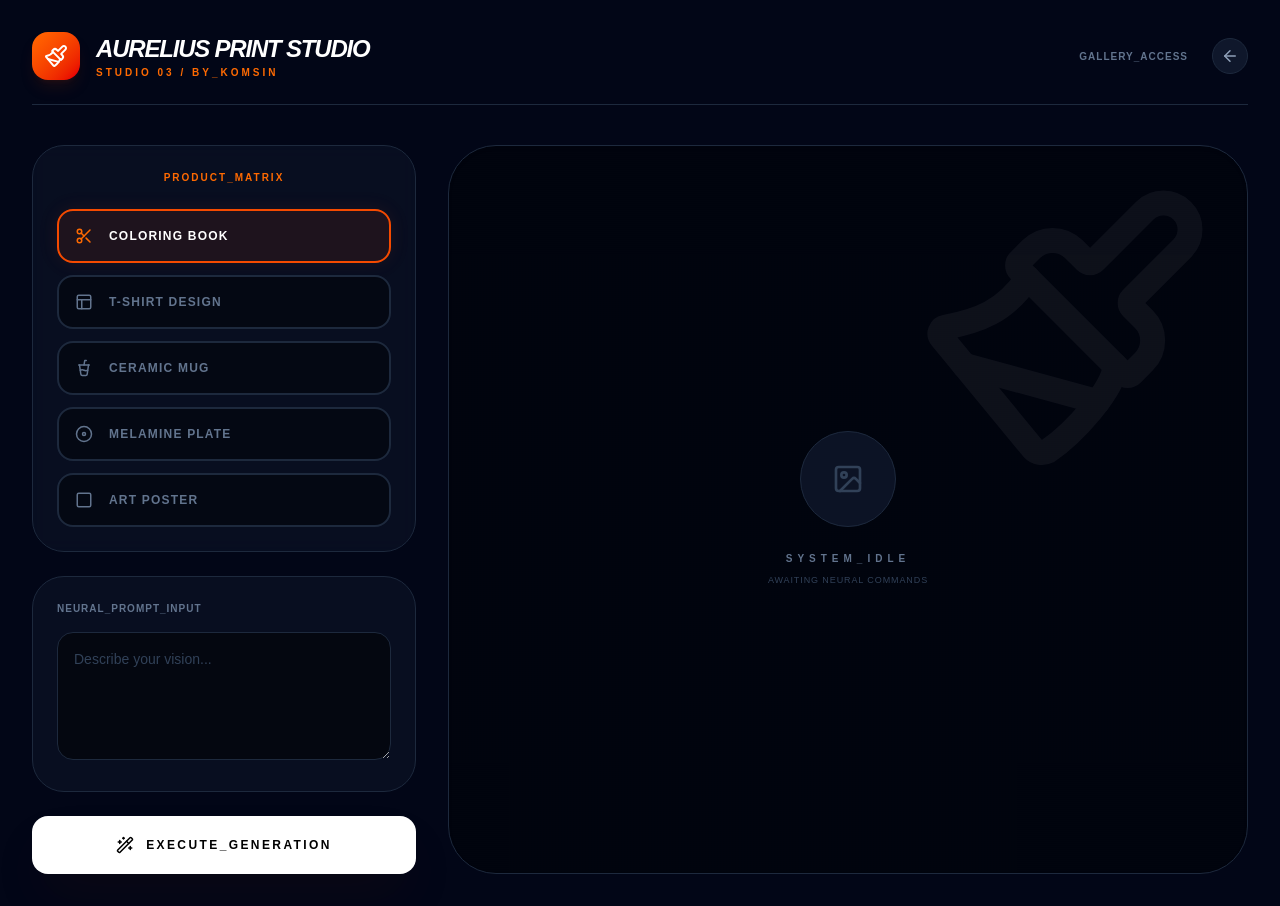
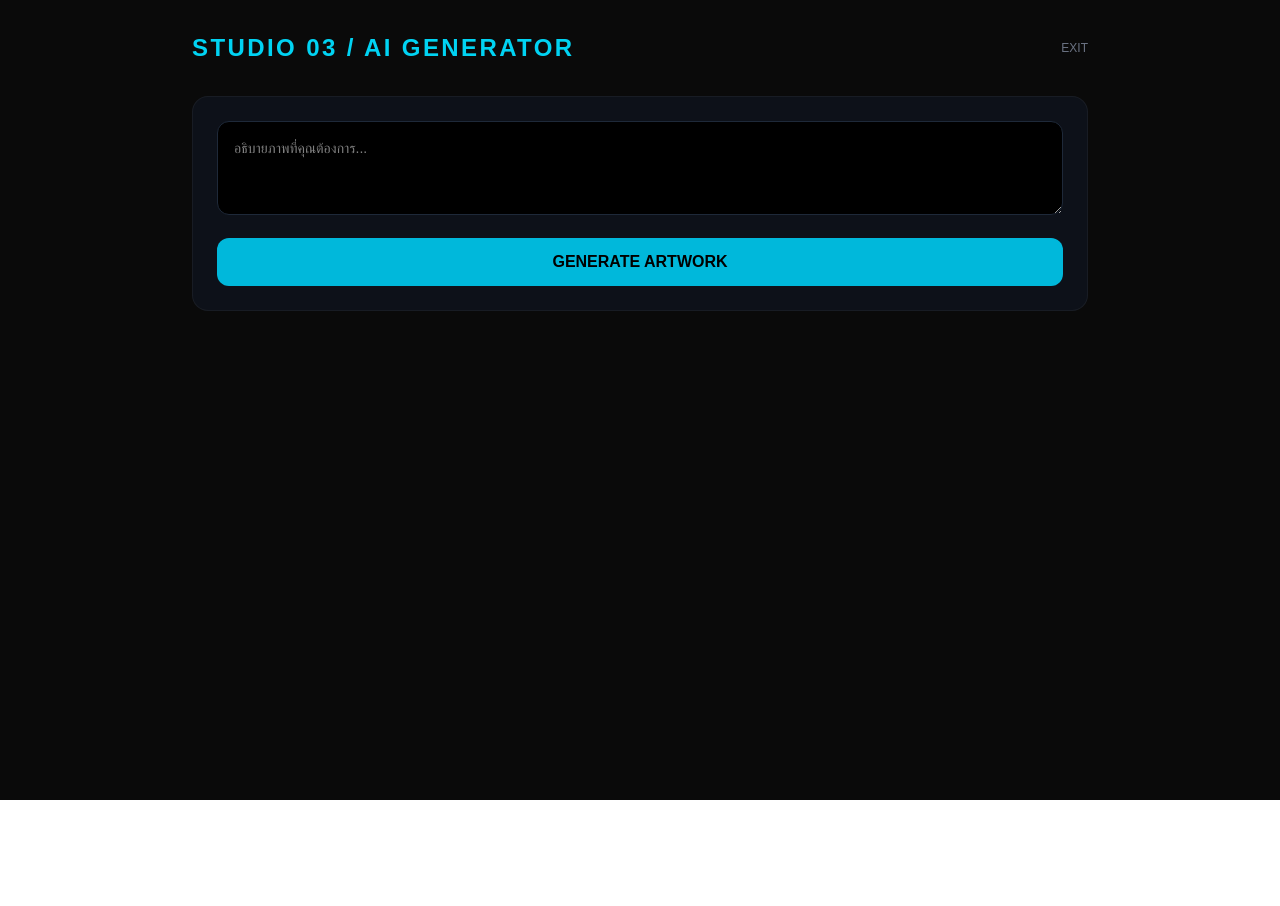
Before and after one commit to komsin1963/aurelius-studio, a Next.js app: page /studio3 in a window 1280 px wide. After the commit the page ends 800 px from the top, so only its background shows below. Built offline with nearby package versions, Linux system fonts and the light colour scheme.

Commit message:
Activate Auto Gallery System

```diff
--- a/app/studio3/page.tsx
+++ b/app/studio3/page.tsx
@@ -1,166 +1,95 @@
-'use client';
+"use client";
 
-import { useState } from 'react';
-import { createClient } from '@supabase/supabase-js';
-import { Paintbrush, Printer, Download, Image as ImageIcon, Loader2, Scissors, Square, Layout, Wand2, CupSoda, Disc, ArrowLeft } from 'lucide-react';
-import Link from 'next/link';
+import { useState } from "react";
+import Link from "next/link";
 
-// ในส่วนของ UI ให้เพิ่มโค้ดนี้
-<Link href="/" className="text-blue-500 underline">
-  ⬅️ กลับหน้าหลัก
-</Link>
-// --- CONFIGURATION ---
-const supabaseUrl = 'https://sriunfblgxorzzvzmpmf.supabase.co';
-const supabaseKey = 'eyJhbGciOiJIUzI1NiIsInR5cCI6IkpXVCJ9.eyJpc3MiOiJzdXBhYmFzZSIsInJlZiI6InNyaXVuZmJsZ3hvcnp6dnptcG1mIiwicm9sZSI6ImFub24iLCJpYXQiOjE3MzY2ODY0MzIsImV4cCI6MjA1MjI2MjQzMn0.sb_publishable_jaw_05elpxOUk4oAjvKy7g_ZQoQ-BeU';
-const supabase = createClient(supabaseUrl, supabaseKey);
+export default function Studio3() {
+  const [prompt, setPrompt] = useState("");
+  const [image, setImage] = useState<string | null>(null);
+  const [loading, setLoading] = useState(false);
+  const [saving, setSaving] = useState(false);
 
-export default function Studio3Page() {
-  const [prompt, setPrompt] = useState('');
-  const [mode, setMode] = useState('coloring');
-  const [isGenerating, setIsGenerating] = useState(false);
-  const [generatedImageUrl, setGeneratedImageUrl] = useState('');
+  // ฟังก์ชันเจนภาพ
+  const generateImage = async () => {
+    setLoading(true);
+    // ตรงนี้คือส่วนเดิมที่คุณใช้เชื่อมต่อกับ Replicate/AI ของคุณ
+    // สมมติว่าได้ url กลับมาเป็น output
+    const response = await fetch("/api/generate", {
+      method: "POST",
+      body: JSON.stringify({ prompt }),
+    });
+    const data = await response.json();
+    if (data.url) setImage(data.url);
+    setLoading(false);
+  };
 
-  const generateDesign = async () => {
-    if (!prompt) return alert('กรุณาใส่รายละเอียดภาพครับคุณกมสิน');
-    setIsGenerating(true);
-
-    // จำลองการ Gen ภาพ
-    setTimeout(() => {
-      setGeneratedImageUrl(`https://picsum.photos/seed/${Math.random()}/800/1200`);
-      setIsGenerating(false);
-    }, 2000);
+  // ฟังก์ชันใหม่: ส่งรูปเข้าคลัง Gallery
+  const saveToGallery = async () => {
+    if (!image) return;
+    setSaving(true);
+    try {
+      const res = await fetch("/api/save-to-gallery", {
+        method: "POST",
+        headers: { "Content-Type": "application/json" },
+        body: JSON.stringify({ imageUrl: image }),
+      });
+      if (res.ok) {
+        alert("บันทึกเข้า Gallery สำเร็จ! ✨");
+      }
+    } catch (error) {
+      alert("เกิดข้อผิดพลาดในการบันทึก");
+    }
+    setSaving(false);
   };
 
   return (
-    <div className="min-h-screen bg-[#020617] text-slate-100 p-4 md:p-8 font-sans selection:bg-orange-500/30">
-      <div className="max-w-7xl mx-auto">
+    <main className="min-h-screen bg-[#0a0a0a] text-white p-8">
+      <div className="max-w-4xl mx-auto space-y-8">
+        <div className="flex justify-between items-center">
+          <h1 className="text-2xl font-bold text-cyan-400 tracking-widest">STUDIO 03 / AI GENERATOR</h1>
+          <Link href="/" className="text-xs text-gray-500">EXIT</Link>
+        </div>
 
-        {/* --- HEADER --- */}
-        <header className="flex justify-between items-center mb-10 border-b border-slate-800 pb-6">
-          <div className="flex items-center gap-4">
-            <div className="p-3 bg-gradient-to-br from-orange-500 to-red-600 rounded-2xl shadow-lg shadow-orange-900/20">
-              <Paintbrush size={24} className="text-white" />
-            </div>
-            <div>
-              <h1 className="text-2xl font-black tracking-tighter uppercase italic text-white">Aurelius Print Studio</h1>
-              <p className="text-[10px] text-orange-500 font-bold uppercase tracking-[0.3em]">Studio 03 / BY_KOMSIN</p>
-            </div>
-          </div>
-          <div className="flex items-center gap-6">
-            <Link href="/library" className="text-slate-500 hover:text-orange-400 transition-all text-[10px] font-black uppercase tracking-widest">
-              Gallery_Access
-            </Link>
-            <Link href="/" className="p-2 bg-slate-900 rounded-full border border-slate-800 text-slate-400 hover:text-white hover:border-slate-600 transition-all">
-              <ArrowLeft size={18} />
-            </Link>
-          </div>
-        </header>
-
-        <div className="grid grid-cols-1 lg:grid-cols-12 gap-8">
-
-          {/* --- LEFT: TOOLS --- */}
-          <div className="lg:col-span-4 space-y-6">
-            <section className="bg-slate-900/50 border border-slate-800 p-6 rounded-[2rem] backdrop-blur-sm">
-              <label className="text-[10px] font-black uppercase text-orange-500 mb-6 block tracking-[0.2em] text-center">Product_Matrix</label>
-              <div className="grid grid-cols-1 gap-3">
-                {[
-                  { id: 'coloring', label: 'Coloring Book', icon: <Scissors size={18} /> },
-                  { id: 'pod_tshirt', label: 'T-Shirt Design', icon: <Layout size={18} /> },
-                  { id: 'pod_mug', label: 'Ceramic Mug', icon: <CupSoda size={18} /> },
-                  { id: 'pod_plate', label: 'Melamine Plate', icon: <Disc size={18} /> },
-                  { id: 'pod_poster', label: 'Art Poster', icon: <Square size={18} /> }
-                ].map((item) => (
-                  <button
-                    key={item.id}
-                    onClick={() => setMode(item.id)}
-                    className={`flex items-center gap-4 p-4 rounded-2xl border-2 transition-all duration-300 group ${
-                      mode === item.id
-                      ? 'border-orange-600 bg-orange-600/10 text-white shadow-[0_0_20px_rgba(234,88,12,0.1)]'
-                      : 'border-slate-800 bg-black/40 text-slate-500 hover:border-slate-600 hover:text-slate-300'
-                    }`}
-                  >
-                    <span className={`${mode === item.id ? 'text-orange-500' : 'group-hover:text-orange-400 transition-colors'}`}>
-                        {item.icon}
-                    </span>
-                    <span className="font-bold text-xs uppercase tracking-widest">{item.label}</span>
-                  </button>
-                ))}
-              </div>
-            </section>
-
-            <section className="bg-slate-900/50 border border-slate-800 p-6 rounded-[2rem]">
-              <label className="text-[10px] font-black uppercase text-slate-500 mb-4 block tracking-widest">Neural_Prompt_Input</label>
+        {/* ส่วนป้อนคำสั่ง */}
+        <div className="space-y-4 bg-gray-900/50 p-6 rounded-2xl border border-white/5">
           <textarea
+            className="w-full bg-black border border-gray-800 p-4 rounded-xl text-sm focus:border-cyan-500 outline-none"
+            placeholder="อธิบายภาพที่คุณต้องการ..."
+            rows={3}
             value={prompt}
             onChange={(e) => setPrompt(e.target.value)}
-                placeholder="Describe your vision..."
-                className="w-full bg-black/50 border border-slate-800 rounded-2xl p-4 h-32 outline-none focus:border-orange-600 focus:ring-1 focus:ring-orange-600/50 transition-all text-slate-200 placeholder:text-slate-700 text-sm"
           />
-            </section>
-
           <button
-              onClick={generateDesign}
-              disabled={isGenerating}
-              className="w-full group relative overflow-hidden bg-white text-black py-5 rounded-2xl font-black text-xs uppercase tracking-[0.2em] hover:bg-orange-600 hover:text-white transition-all duration-500 flex items-center justify-center gap-3 shadow-2xl shadow-orange-950/20 disabled:opacity-50"
+            onClick={generateImage}
+            disabled={loading}
+            className="w-full bg-cyan-500 hover:bg-white hover:text-black text-black font-bold py-3 rounded-xl transition-all"
           >
-              <div className="absolute inset-0 w-1/4 h-full bg-gradient-to-r from-transparent via-white/20 to-transparent -skew-x-12 translate-x-[-200%] group-hover:translate-x-[400%] transition-transform duration-1000"></div>
-              {isGenerating ? <Loader2 className="animate-spin" /> : <Wand2 size={18} />}
-              Execute_Generation
+            {loading ? "กำลังเนรมิตภาพ..." : "GENERATE ARTWORK"}
           </button>
         </div>
 
-          {/* --- RIGHT: PREVIEW AREA --- */}
-          <div className="lg:col-span-8 bg-black/40 border border-slate-800 rounded-[3rem] p-12 flex flex-col items-center justify-center min-h-[700px] relative overflow-hidden shadow-inner group">
-            {/* Background Decor */}
-            <div className="absolute top-0 right-0 p-8 opacity-5">
-                <Paintbrush size={300} />
+        {/* ส่วนแสดงผลและปุ่มเซฟ */}
+        {image && (
+          <div className="space-y-6 animate-in fade-in zoom-in duration-500">
+            <div className="relative aspect-square rounded-2xl overflow-hidden border-4 border-white/5 shadow-2xl">
+              <img src={image} alt="Generated" className="w-full h-full object-cover" />
             </div>
 
-            {!generatedImageUrl && !isGenerating ? (
-              <div className="relative z-10 space-y-6 text-center">
-                <div className="w-24 h-24 bg-slate-900/80 rounded-full flex items-center justify-center mx-auto border border-slate-800 group-hover:border-orange-500/50 transition-colors duration-700">
-                  <ImageIcon size={32} className="text-slate-700 group-hover:text-orange-500 transition-colors duration-700" />
-                </div>
-                <div>
-                    <p className="text-slate-500 font-black uppercase text-[10px] tracking-[0.5em]">System_Idle</p>
-                    <p className="text-slate-700 text-[9px] mt-2 uppercase tracking-widest">Awaiting Neural Commands</p>
-                </div>
-              </div>
-            ) : isGenerating ? (
-              <div className="relative z-10 space-y-6 text-center">
-                <div className="relative">
-                    <div className="w-20 h-20 border-4 border-orange-500/20 border-t-orange-500 rounded-full animate-spin mx-auto"></div>
-                    <Loader2 size={30} className="text-orange-500 animate-pulse absolute top-1/2 left-1/2 -translate-x-1/2 -translate-y-1/2" />
-                </div>
-                <p className="text-orange-500 font-black uppercase text-[10px] tracking-[0.3em] animate-pulse">Processing_{mode.toUpperCase()}_Protocol...</p>
-              </div>
-            ) : (
-              <div className="relative z-10 space-y-8 w-full flex flex-col items-center animate-in fade-in zoom-in duration-700">
-                <div className={`relative group shadow-[0_0_50px_rgba(0,0,0,0.5)] transition-all duration-700 hover:scale-[1.02] ${
-                    mode === 'pod_plate' ? 'rounded-full' : 'rounded-3xl'
-                } overflow-hidden border-[12px] border-slate-900 bg-slate-900`}>
-                    <img src={generatedImageUrl} alt="Preview" className="max-h-[500px] w-auto object-cover" />
-                    <div className="absolute inset-0 bg-gradient-to-t from-black/60 to-transparent opacity-0 group-hover:opacity-100 transition-opacity flex items-end justify-center pb-6">
-                        <span className="text-[10px] font-black text-white tracking-[0.3em]">PREVIEW_READY</span>
-                    </div>
-                </div>
-
-                <div className="flex gap-4">
-                  <button className="bg-slate-900 border border-slate-800 p-5 rounded-2xl hover:border-orange-500 hover:text-orange-500 transition-all text-slate-500 shadow-xl">
-                    <Download size={20} />
-                  </button>
-                  <button className="bg-white text-black px-10 py-5 rounded-2xl font-black text-xs uppercase tracking-[0.2em] hover:bg-orange-600 hover:text-white hover:shadow-[0_0_30px_rgba(234,88,12,0.4)] transition-all flex items-center gap-3">
-                    <Printer size={18} /> Deploy to Production
+            <div className="grid grid-cols-2 gap-4">
+              <a href={image} download className="text-center py-4 bg-gray-800 rounded-xl text-sm hover:bg-gray-700">
+                DOWNLOAD IMAGE
+              </a>
+              <button
+                onClick={saveToGallery}
+                disabled={saving}
+                className="bg-gradient-to-r from-cyan-600 to-blue-600 py-4 rounded-xl text-sm font-bold hover:brightness-125 transition-all shadow-lg"
+              >
+                {saving ? "กำลังบันทึก..." : "POST TO GALLERY ✨"}
               </button>
             </div>
           </div>
         )}
-
-            {/* Scanline Effect */}
-            <div className="absolute inset-0 pointer-events-none opacity-[0.03] bg-[linear-gradient(rgba(18,16,16,0)_50%,rgba(0,0,0,0.25)_50%),linear-gradient(90deg,rgba(255,0,0,0.06),rgba(0,255,0,0.02),rgba(0,0,255,0.06))] bg-[length:100%_2px,3px_100%]"></div>
       </div>
-        </div>
-      </div>
-    </div>
+    </main>
   );
 }
```
Lines whose indentation alone changed are shown as unchanged.
